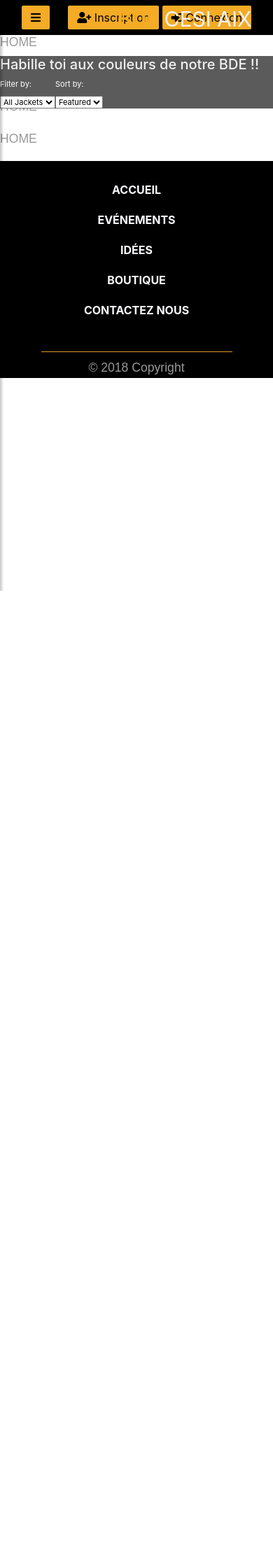
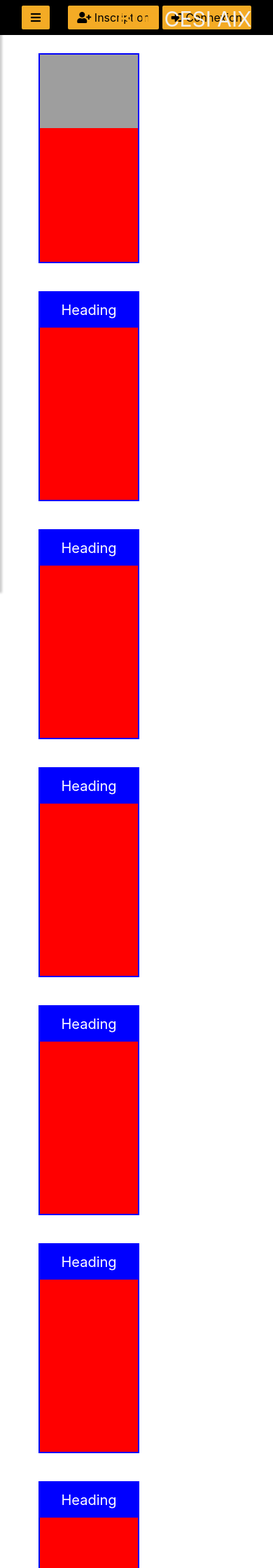
Before and after one commit to petergiromagny/Web-Projet, a PHP site: page /view/shop.php in a window 390 px wide. Shown: the top 2240 px of the page at 70% size. Before the commit the page ends 844 px from the top, so only its background shows below. Run offline with PHP 8.4, Linux system fonts and the light colour scheme; some libraries are stand-ins or nearby versions; grey boxes are pictures that could not be loaded.

Commit message:
MaJ boutique

```diff
--- a/public/css/shop.css
+++ b/public/css/shop.css
@@ -1,35 +1,80 @@
+.container{
+    width: 90%;
+    margin: auto;
+    overflow: hidden;
+    margin-top: 40px;
+}
 
-.product-filter {
-    display: block;
-    background-color: #5c5b5b;
-    position: fixed;
-    top: 80px;
+.container ul{
+    padding: 0px;
+    margin: 0px;
+}
+
+
+.container ul li{
+    float:left;
+    list-style: none;
+    width:20%;
+    height:300px;
+    background: red;
+    margin :20px 0px 20px 55px;
+    border:2px solid blue;
+    box-sizing: border-box;
+}
+.container ul li:hover{
+    opacity: 0.8;
+}
+
+.container ul li .bottom{
     width: 100%;
+    height:50px;
+    line-height: 50px;
+    background: blue;
+    text-align: center;
+    color:white;
+    font-size: 20px;
 
 }
 
-.product-filter h1 {
-    flex-grow: 1;
+.middle {
+    transition: .5s ease;
+    opacity: 0;
+    /*position: absolute;
+    top: 50%;
+    left: 50%;*/
+    transform: translate(-50%, -50%);
+    -ms-transform: translate(-50%, -50%);
+    text-align: center;
 }
 
-.sort {
-    display: inline-flex;
-    float: right;
+.image {
+    opacity: 1;
+    display: block;
     width: 100%;
-    font-size: 11px;
-    color: white;
+    height: auto;
+    transition: .5s ease;
+    backface-visibility: hidden;
 }
 
-.collection-sort {
-    display: inline-flex;
-    flex-direction: column;
+.container:hover .middle {
+    opacity: 1;
 }
 
-.filter{
-
+.container:hover .image {
+    opacity: 0.3;
 }
 
-div h1{
-    font-size: 20px;
-    color: #f1f1f1;
+.text {
+    background-color: #4CAF50;
+    color: white;
+    font-size: 16px;
+    padding: 16px 32px;
 }
+
+@media screen and (max-width:1250px) {
+    .container ul li {
+        width: 40%;
+        margin-left: 40px;
+
+    }
+}
--- a/view/header.php
+++ b/view/header.php
@@ -37,7 +37,7 @@ class header
 
     <div class="wrapper">
         <!-- SIDEBAR  -->
-        <nav id="sidebar">
+        <header id="sidebar">
             <div class="sidebar-header">
                 <h3>Menu</h3>
                 <div class="line"></div>
@@ -53,11 +53,11 @@ class header
                     <a href="https://www.facebook.com/bdecesiaix/" target=_blank><i class="fab fa-facebook-f"></i> Facebook</a>
                     <a href="https://discord.gg/WCJtbnY" target=_blank><i class="fab fa-discord"></i> Discord</a>
             </ul>
-        </nav>
+        </header>
 
         <!-- PAGE CONTENT  -->
         <div id="content">
-            <nav class="navbar">
+            <header class="navbar">
                 <div class="container-fluid">
                     <button type="button" id="sidebarCollapse" class="btn-nav"><i class="fas fa-bars"></i></button>
                     <div>
@@ -68,7 +68,7 @@ class header
                 <div class="title">
                     <span class="BDE">BDE </span><span>CESI AIX</span>
                 </div>
-            </nav>
+            </header>
         </div>
     </div>
 
--- a/view/shop.php
+++ b/view/shop.php
@@ -33,38 +33,25 @@ class shop
 <body>
 
     <?php include "header.php"; ?>
-    <!--<div class="filter">-->
-        <div class="product-filter">
 
-            <h1>Habille toi aux couleurs de notre BDE !!</h1>
+    <div class="container">
+        <ul>
+            <li>
+                <img src="img_avatar.png" alt="Avatar" class="image" style="width:100%">
+                <button href="#" class="middle">
+                    <div class="text">John Doe</div>
+                </button>
+            </li>
+            <li> <div class="bottom">Heading</div> </li>
+            <li> <div class="bottom">Heading</div> </li>
+            <li> <div class="bottom">Heading</div> </li>
+            <li> <div class="bottom">Heading</div> </li>
+            <li> <div class="bottom">Heading</div> </li>
+            <li> <div class="bottom">Heading</div> </li>
+            <li> <div class="bottom">Heading</div> </li>
 
-            <div class="sort">
-
-                <div class="collection-sort">
-                    <label>Filter by:</label>
-                    <select>
-                        <option value="/">All Jackets</option>
-                    </select>
-                </div>
-
-                <div class="collection-sort">
-                    <label>Sort by:</label>
-                    <select>
-                        <option value="/">Featured</option>
-                    </select>
-                </div>
-            </div>
-        </div>
-    <!--</div>-->
-
-
-<div>
-    <p>HOME</p>
-    <p>HOME</p>
-    <p>HOME</p>
-    <p>HOME</p>
-    <p>HOME</p>
-</div>
+        </ul>
+    </div>
 
 
 <?php include "footer.php"; ?>
```
